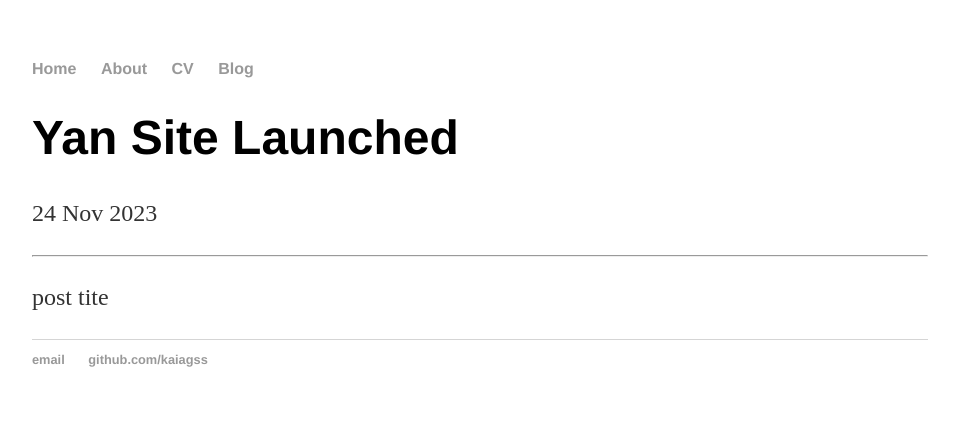
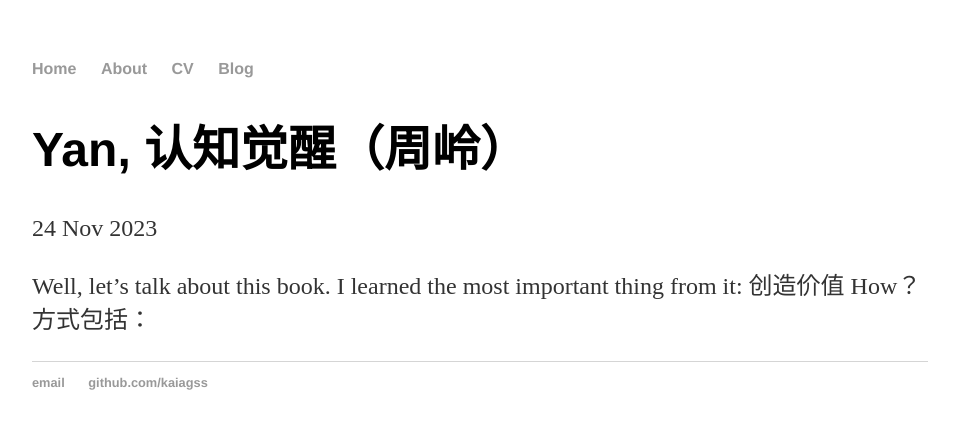
Before and after one commit to kaiagss/kaiagss.github.io, a Jekyll site: the page built from _posts/2023-11-24-Yan-site-launched.md, in a window 1280 px wide. Shown: the top 429 px of the page, without its empty margins (160-1119 px from the left). Built offline with Jekyll 4.4.1, drawn with Linux system fonts in a browser that asks for light colours; our own code applies the rules of GitHub Pages for plain Markdown files.

Commit message:
Update 2023-11-24-Yan-site-launched.md

```diff
--- a/_posts/2023-11-24-Yan-site-launched.md
+++ b/_posts/2023-11-24-Yan-site-launched.md
@@ -1,3 +1,7 @@
 ---
-post
-tite
+layout: post
+title: "Yan, 认知觉醒（周岭）"
+date: 2023-11-24
+---
+Well, let's talk about this book. I learned the most important thing from it: 创造价值
+How？ 方式包括：
```
